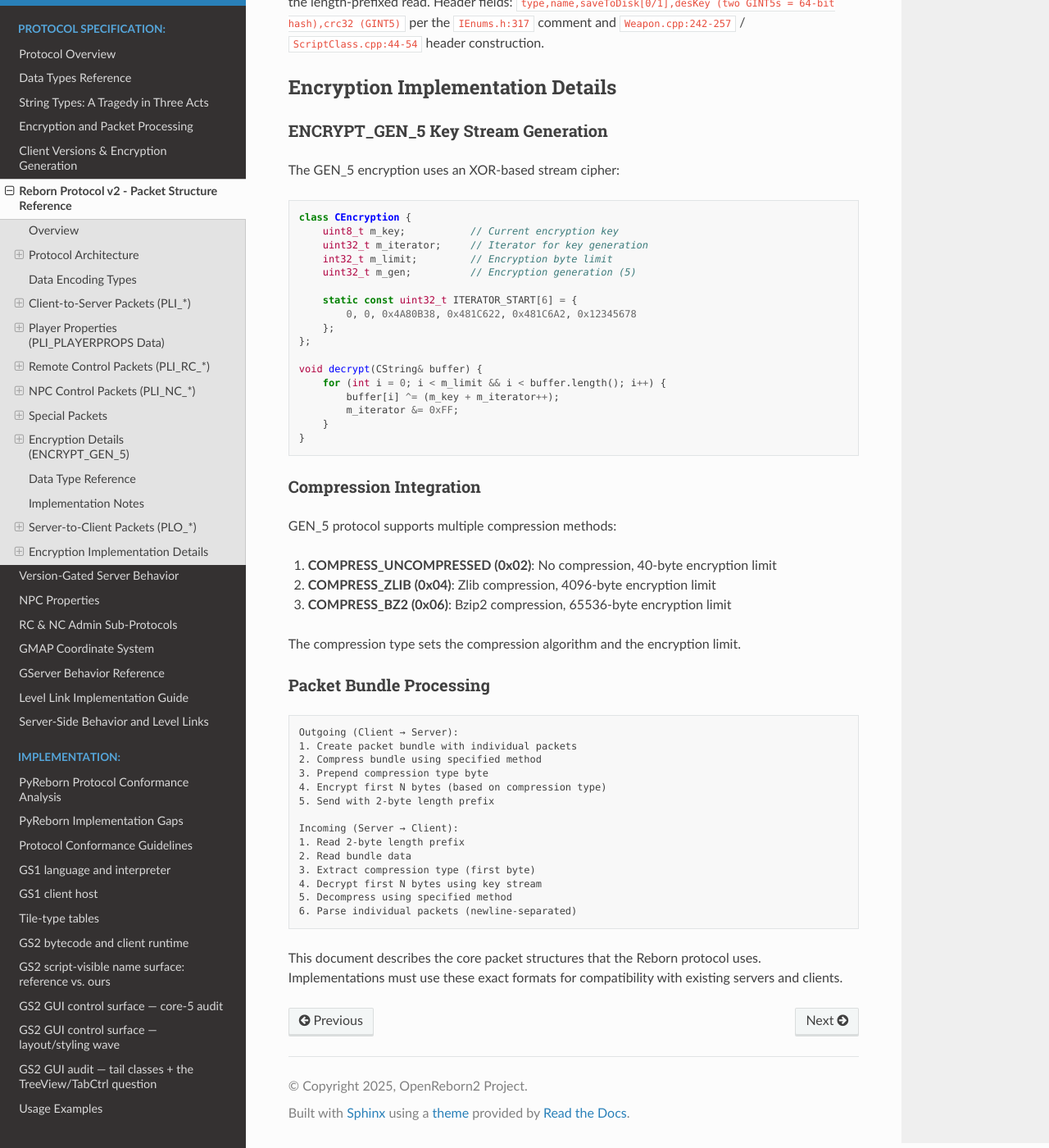
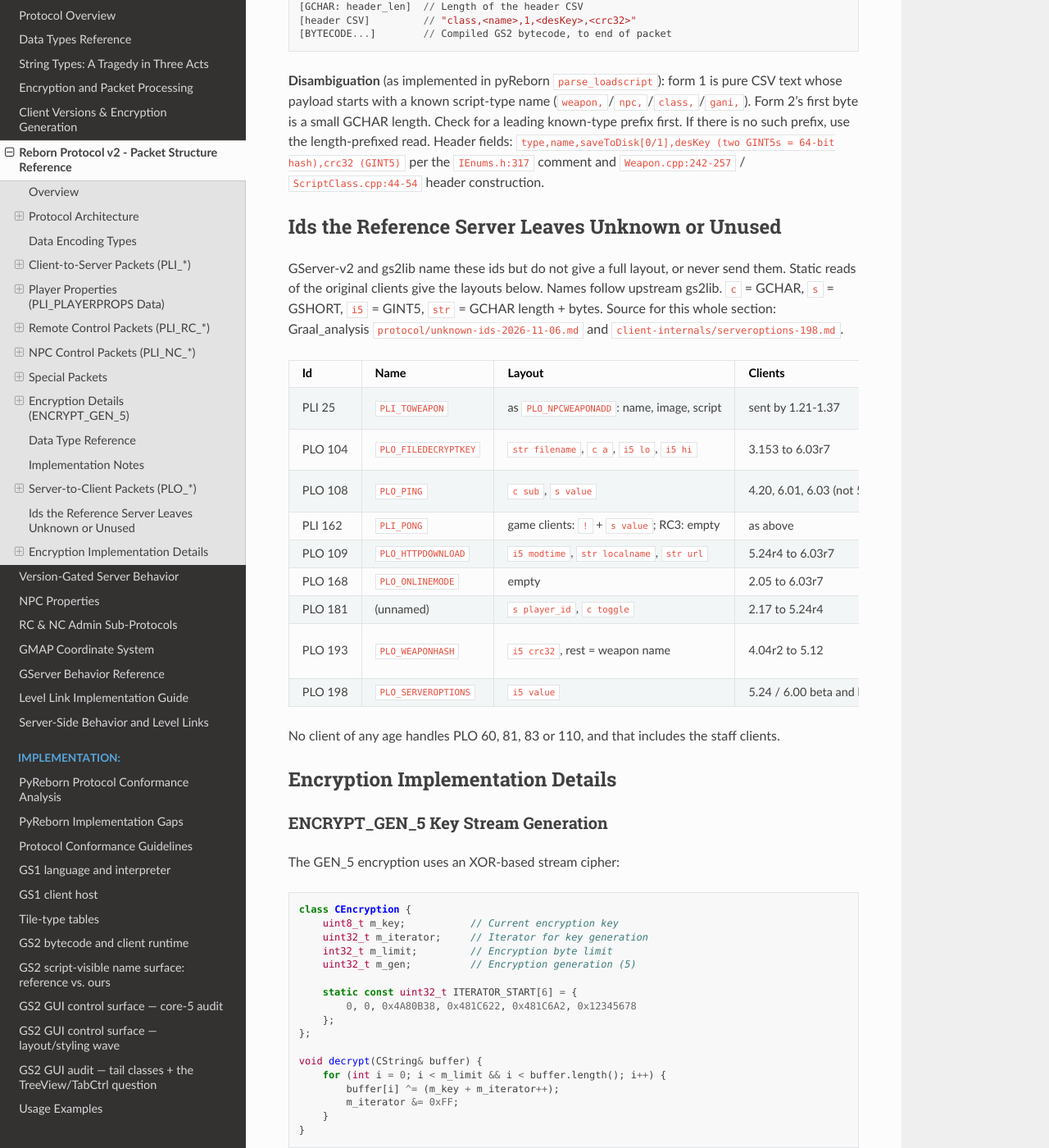
Before and after one commit to hosler/reborn-protocol-docs, a Sphinx documentation site: the page built from docs/protocol/packet-structures.md, in a window 1280 px wide and 1400 px high, scrolled down 45726 px. Shown: the whole window at 82% size. Built offline with Sphinx 7.4.7 and the Read the Docs theme 3.1.0, drawn with Linux system fonts in a browser that asks for light colours; some of the changed text lies outside the part shown.

Commit message:
Packets: client-side layouts for ids the server leaves unknown
Adds what the original clients do with PLI 25 and 162 and PLO 104, 108,
109, 168, 181, 193 and 198, and the PLO_SERVERWARP comma fields. Corrects
the gs2lib comments for 104 (leading file name), 109 (local name) and
193 (CRC, not modtime).

Co-Authored-By: Claude Opus 5.5 <noreply@anthropic.com>
Claude-Session: https://claude.ai/code/session_01UG2SqjaqQT1odsYRASRQct

````diff
--- a/docs/protocol/packet-structures.md
+++ b/docs/protocol/packet-structures.md
@@ -1693,8 +1693,17 @@ Clients 5.07 and later do not handle it.
 ### PLO_SERVERWARP (178) - Server Warp
 **Trigger**: Warp to different server
 ```
-[STRING: server_info] // Server connection info
-```
+[STRING: server_info] // Comma text, read to end: unused,name,host,port[,...]
+```
+The 2.31 client needs at least four comma fields. Field 0 is not used, field 1 is the
+server name, field 2 the host and field 3 the port. The client closes the connection and
+logs in again to the new host with a fresh login, with no list-server step. A lab test
+with a real 2.31 client confirmed this. While a 4.x-6.x client is connected to a server
+whose name starts with "login", it draws no characters and no HUD. A `PLO_SERVERWARP` to a
+server with another name ends that mode. Source: Graal_analysis
+[`protocol/packet-ids.md`](https://github.com/squirelworks/Graal_analysis/blob/main/protocol/packet-ids.md)
+and
+[`protocol/v5v6-lab-play.md`](https://github.com/squirelworks/Graal_analysis/blob/main/protocol/v5v6-lab-play.md).
 
 ### PLO_RPGWINDOW (179) - RPG Window
 **Trigger**: Display RPG-style window
@@ -1819,6 +1828,30 @@ If there is no such prefix, use the length-prefixed read. Header fields:
 (two GINT5s = 64-bit hash),crc32 (GINT5)` per the `IEnums.h:317` comment and
 `Weapon.cpp:242-257` / `ScriptClass.cpp:44-54` header construction.
 
+## Ids the Reference Server Leaves Unknown or Unused
+
+GServer-v2 and gs2lib name these ids but do not give a full layout, or never send them.
+Static reads of the original clients give the layouts below. Names follow upstream gs2lib.
+`c` = GCHAR, `s` = GSHORT, `i5` = GINT5, `str` = GCHAR length + bytes. Source for this
+whole section: Graal_analysis
+[`protocol/unknown-ids-2026-11-06.md`](https://github.com/squirelworks/Graal_analysis/blob/main/protocol/unknown-ids-2026-11-06.md)
+and
+[`client-internals/serveroptions-198.md`](https://github.com/squirelworks/Graal_analysis/blob/main/client-internals/serveroptions-198.md).
+
+| Id | Name | Layout | Clients | What the client does |
+|---|---|---|---|---|
+| PLI 25 | `PLI_TOWEAPON` | as `PLO_NPCWEAPONADD`: name, image, script | sent by 1.21-1.37 | Uploads each weapon the player holds. 1.38 replaced it with `PLI_WEAPONADD (33)`. GServer-v2 beta4 kicks a 1.33 client for it ("Unknown Player Packet: 25") |
+| PLO 104 | `PLO_FILEDECRYPTKEY` | `str filename`, `c a`, `i5 lo`, `i5 hi` | 3.153 to 6.03r7 | Stores an 8-byte DES key (`lo`, `hi` little-endian) for the encrypted package or file with that name. The gs2lib comment leaves out the leading file name |
+| PLO 108 | `PLO_PING` | `c sub`, `s value` | 4.20, 6.01, 6.03 (not 5.x) | `sub` 0: the client answers `PLI 162` with `!` + `s min(value, 0x6FFF)`. `sub` 1: the client stores `value`. Handled before the main dispatch, like 100 |
+| PLI 162 | `PLI_PONG` | game clients: `!` + `s value`; RC3: empty | as above | The answer to PLO 108. RC3 and the 2010 Linux RC send it empty every 60 s |
+| PLO 109 | `PLO_HTTPDOWNLOAD` | `i5 modtime`, `str localname`, `str url` | 5.24r4 to 6.03r7 | Downloads the URL over HTTP and stores it under the local name. The gs2lib comment leaves out the local name |
+| PLO 168 | `PLO_ONLINEMODE` | empty | 2.05 to 6.03r7 | Sets a one-time flag on the local player. The server sends it after the login burst |
+| PLO 181 | (unnamed) | `s player_id`, `c toggle` | 2.17 to 5.24r4 | Sets a boolean on that player to `toggle > 0`. What the boolean does is not known |
+| PLO 193 | `PLO_WEAPONHASH` | `i5 crc32`, rest = weapon name | 4.04r2 to 5.12 | Loads the cached `weblevels/weapons/<name>.code` if its zlib CRC32 matches. If not, the client asks for the script with `PLI_UPDATESCRIPT (158)`. The `i5` is a CRC, not a modtime |
+| PLO 198 | `PLO_SERVEROPTIONS` | `i5 value` | 5.24 / 6.00 beta and later | Stored, and not read anywhere up to 6.03 |
+
+No client of any age handles PLO 60, 81, 83 or 110, and that includes the staff clients.
+
 ## Encryption Implementation Details
 
 ### ENCRYPT_GEN_5 Key Stream Generation
````
